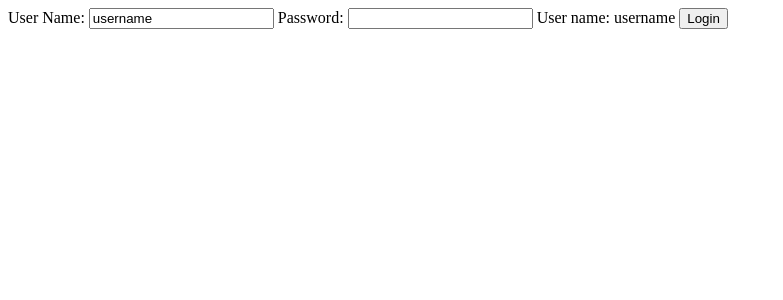
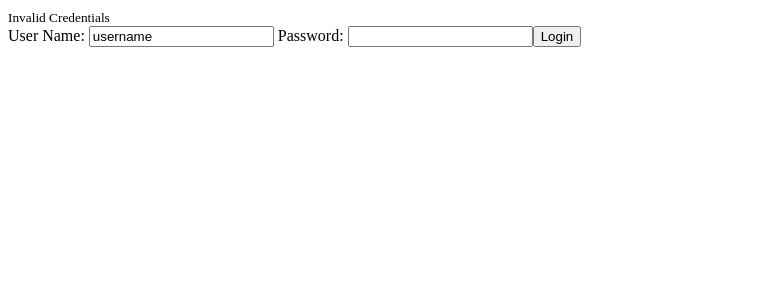
Before and after one commit to pvchk/spring-angular, an Angular app in the folder frontend/todo/: page / in a window 1280 px wide. Both pictures are taken after a click on the button "Login". Shown: the top 300 px of the page, without its empty margins (0-783 px from the left). Built offline with nearby package versions, Linux system fonts and the light colour scheme.

Commit message:
hardcoded authentication login added

```diff
--- a/frontend/todo/src/app/login/login.component.html
+++ b/frontend/todo/src/app/login/login.component.html
@@ -1,6 +1,8 @@
-User Name: <input type="text" name="username" id="login-field" [(ngModel)]="username" >
-Password: <input type="password" name="password" id="password-field" [(ngModel)]="password">
+<small *ngIf="invalidLogin">{{errorMessage}}</small>
 
-User name: {{username}}
+<div>
+  User Name: <input type="text" name="username" id="login-field" [(ngModel)]="username" >
+  Password: <input type="password" name="password" id="password-field" [(ngModel)]="password">
 
-<button (click)="handleLogin()" id="login-button">Login</button>
+  <button (click)="handleLogin()" id="login-button">Login</button>
+</div>
--- a/frontend/todo/src/app/login/login.component.ts
+++ b/frontend/todo/src/app/login/login.component.ts
@@ -9,6 +9,8 @@ export class LoginComponent implements OnInit {
 
   username = 'username';
   password = '';
+  errorMessage = 'Invalid Credentials';
+  invalidLogin = false;
 
   constructor() {
   }
@@ -17,7 +19,6 @@ export class LoginComponent implements OnInit {
   }
 
   handleLogin() {
-    console.log('login: ' + this.username);
-    console.log('password: ' + this.password);
+    this.invalidLogin = !(this.username === 'username' && this.password === '1111');
   }
 }
```
